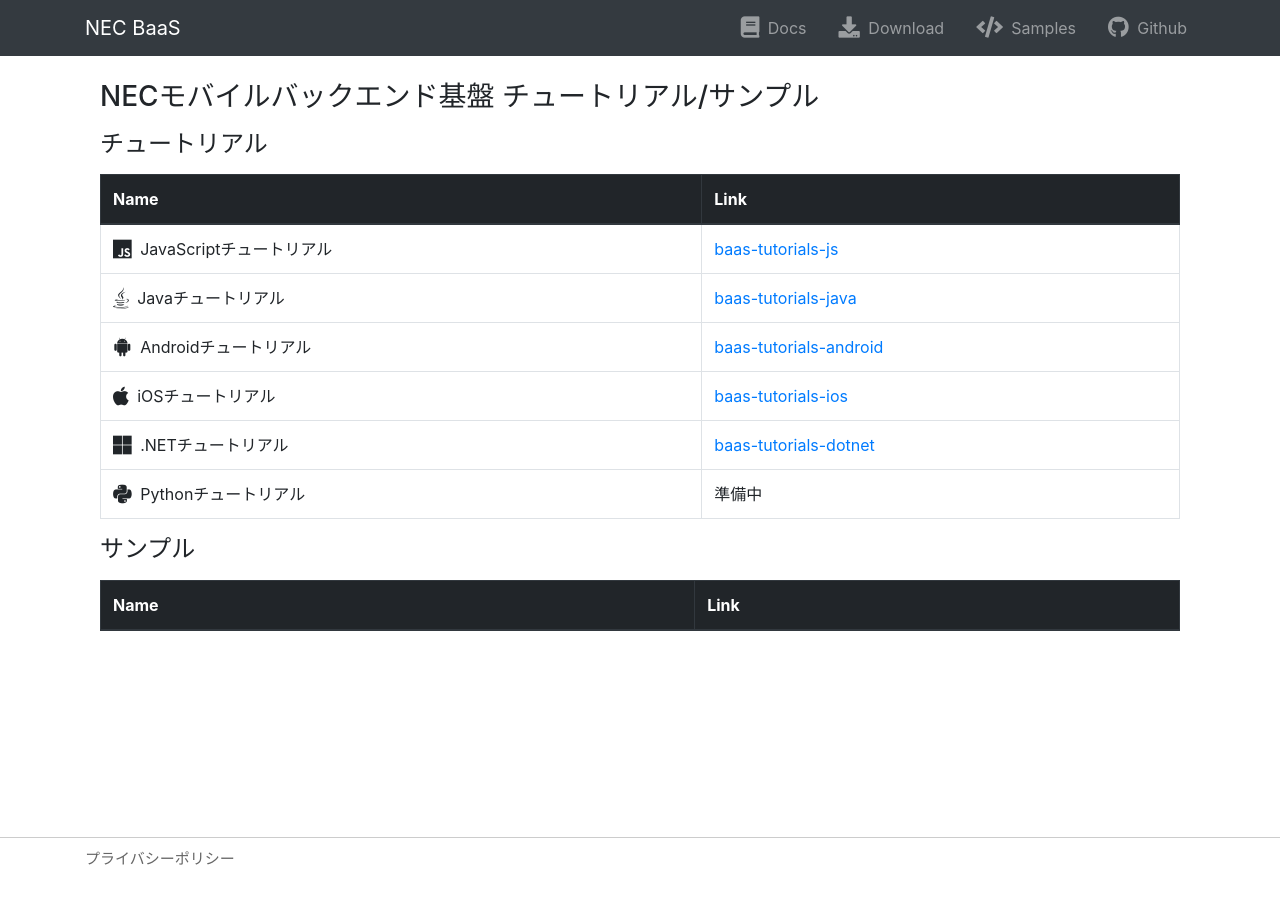
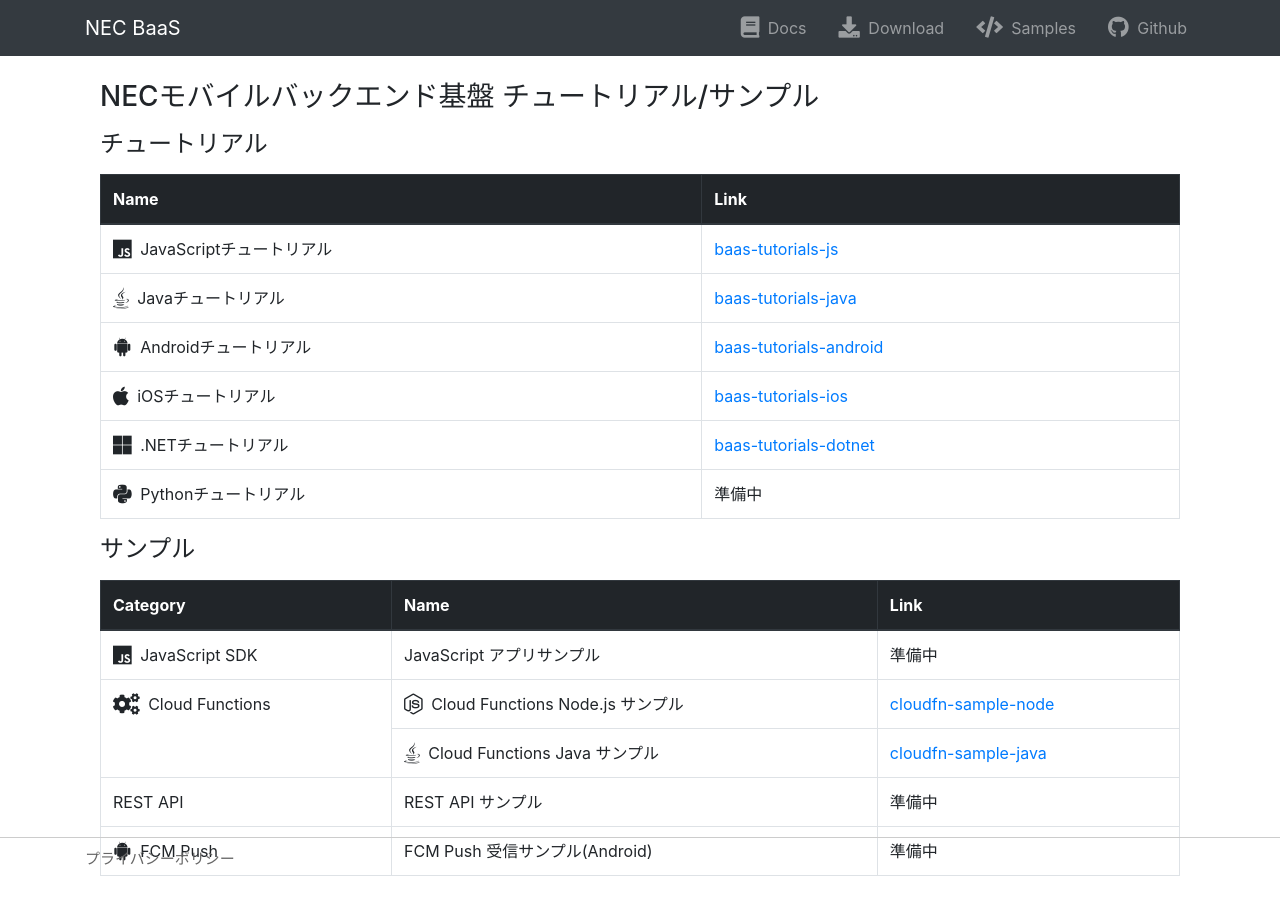
Before and after one commit to nec-baas/nec-baas.github.io, a Jekyll site: the page built from samples.html, in a window 1280 px wide. Built offline with Jekyll 4.4.1, drawn with Linux system fonts in a browser that asks for light colours; nearby versions of some CDN libraries.

Commit message:
add samples

```diff
--- a/samples.html
+++ b/samples.html
@@ -49,11 +49,39 @@
             <table class="table table-bordered">
                 <thead class="thead-dark">
                 <tr>
+                    <th>Category</th>
                     <th>Name</th>
                     <th>Link</th>
                 </tr>
                 </thead>
                 <tbody>
+                <tr>
+                    <td><i class="fab fa-js fa-lg pr-1"></i> JavaScript SDK</td>
+                    <td>JavaScript アプリサンプル</td>
+                    <td>準備中</td>
+                </tr>
+
+                <tr>
+                    <td rowspan="2"><i class="fas fa-cogs fa-lg pr-1"></i> Cloud Functions</td>
+                    <td><i class="fab fa-node-js fa-lg pr-1"></i> Cloud Functions Node.js サンプル</td>
+                    <td><a href="https://github.com/nec-baas/cloudfn-sample-node">cloudfn-sample-node</a></td>
+                </tr>
+                <tr>
+                    <td><i class="fab fa-java fa-lg pr-1"></i> Cloud Functions Java サンプル</td>
+                    <td><a href="https://github.com/nec-baas/cloudfn-sample-java">cloudfn-sample-java</a></td>
+                </tr>
+
+                <tr>
+                    <td>REST API</td>
+                    <td>REST API サンプル</td>
+                    <td>準備中</td>
+                </tr>
+
+                <tr>
+                    <td><i class="fab fa-android fa-lg pr-1"></i> FCM Push</td>
+                    <td>FCM Push 受信サンプル(Android)</td>
+                    <td>準備中</td>
+                </tr>
                 </tbody>
             </table>
         </div>
```
